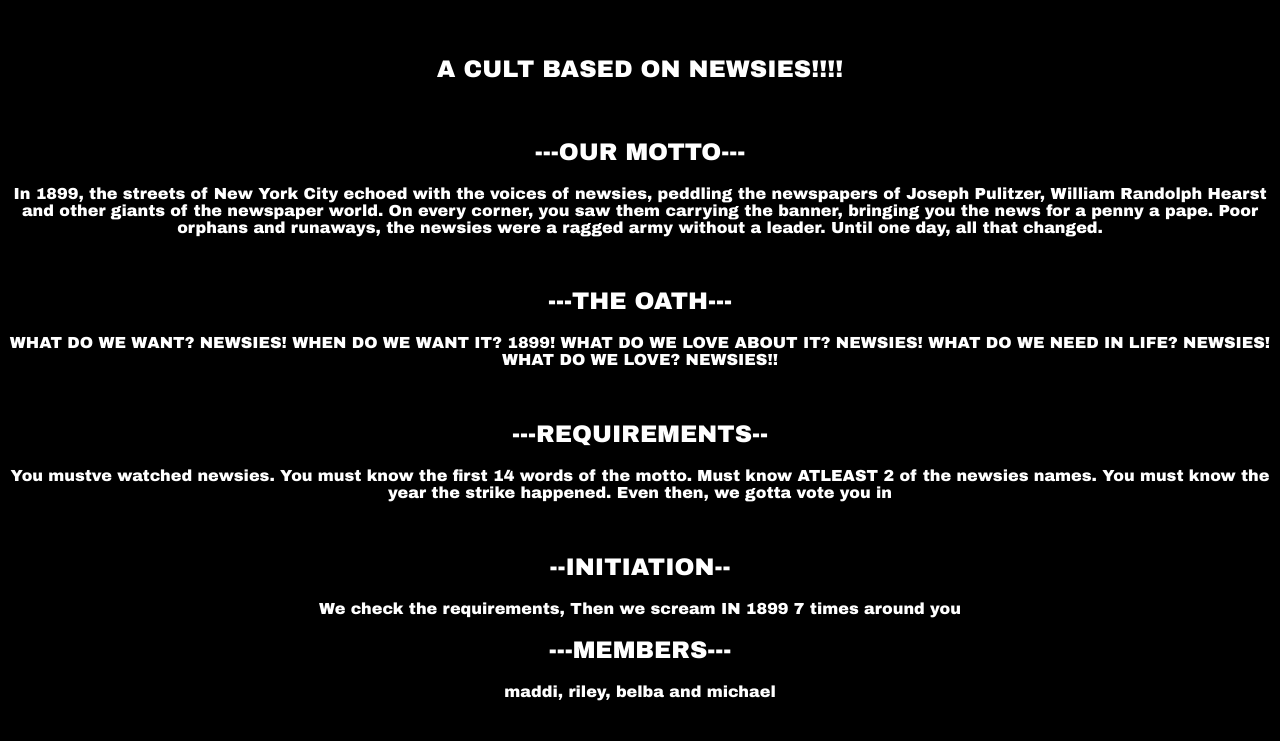
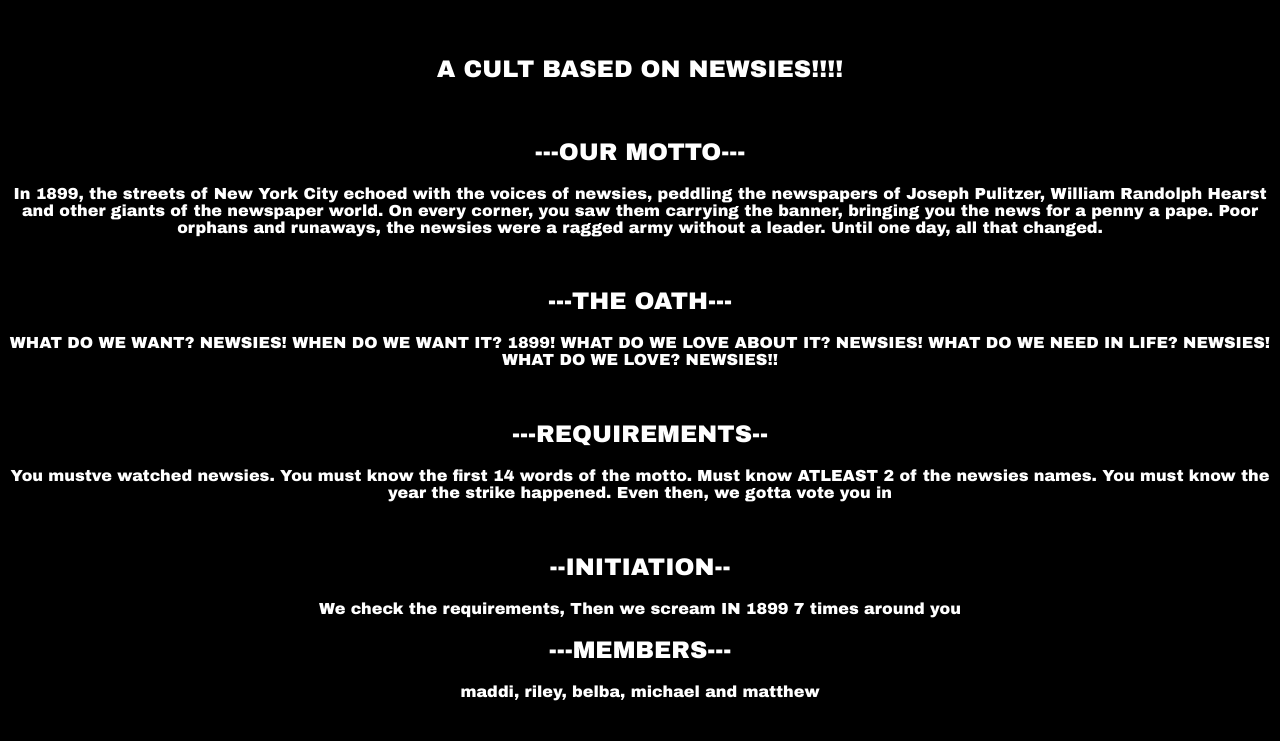
Before and after one commit to rileeyyy/newzs, a plain HTML site: page index.html in a window 1280 px wide. Shown: the part 59-800 px from the top of the page. Drawn offline with Linux system fonts and the light colour scheme.

Commit message:
Update index.html

```diff
--- a/index.html
+++ b/index.html
@@ -38,7 +38,7 @@ Until one day, all that changed.
 <h2>--INITIATION--</h2>
 <p>We check the requirements, Then we scream IN 1899 7 times around you</p>
 <h2>---MEMBERS---</h2>
-<P>maddi, riley, belba and michael</P>
+<P>maddi, riley, belba, michael and matthew</P>
 <br>
 <h2>---NEWSIES---</h2>
 <P>NEWSIES</P>
```
